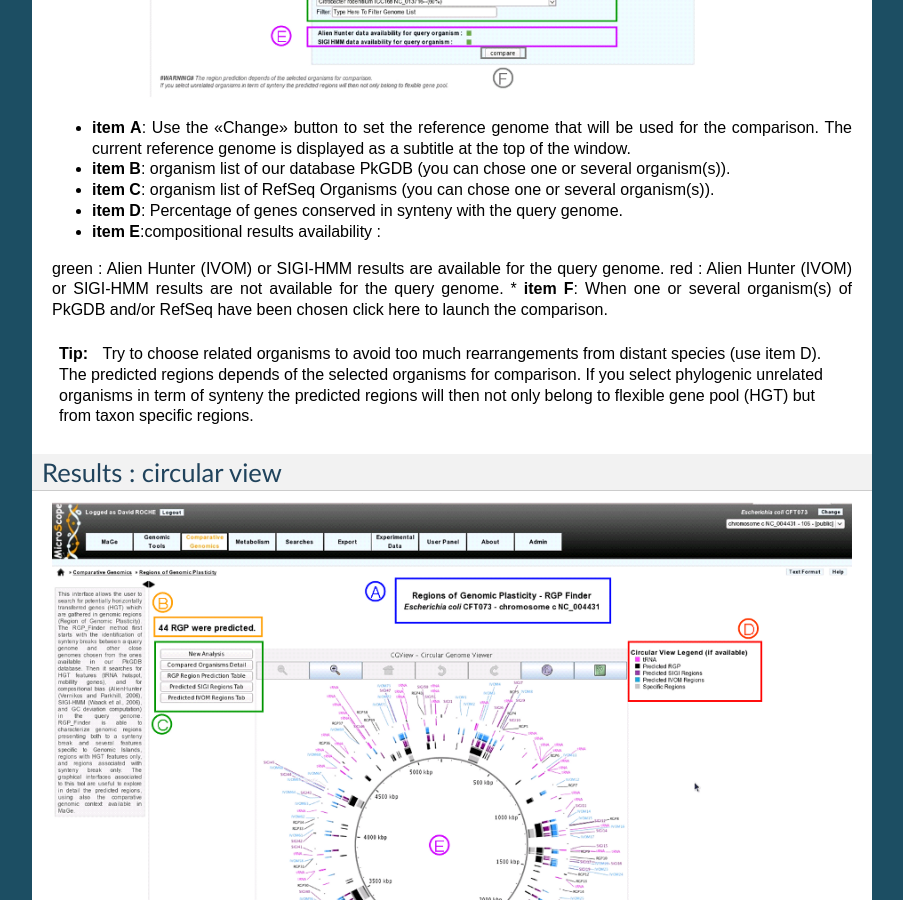
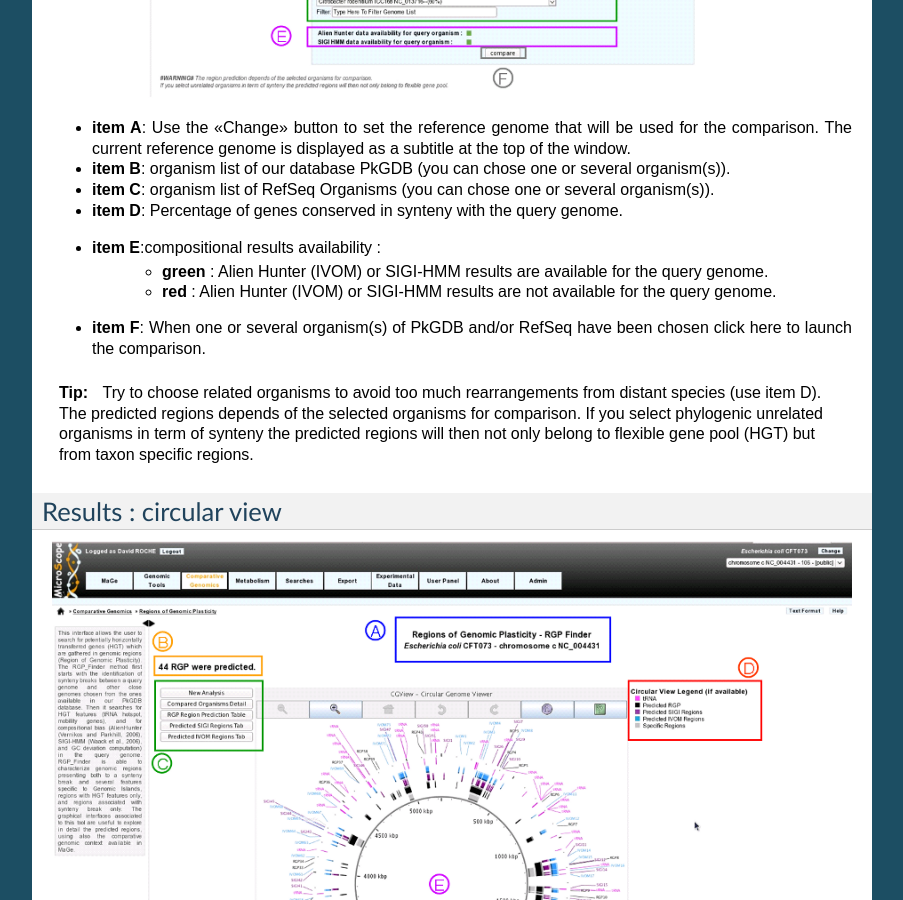
Before and after one commit to labgem/microscope-user-doc, a Sphinx documentation site: the page built from docs/content/compgenomics/genomicIsland.rst, in a window 1280 px wide and 900 px high, scrolled down 1122 px. Shown: the whole window, without its empty margins (198-1101 px from the left). Built offline with Sphinx 7.4.7, drawn with Linux system fonts in a browser that asks for light colours; formulas are drawn with MathJax 3.

Commit message:
Corrections

```diff
--- a/docs/content/compgenomics/genomicIsland.rst
+++ b/docs/content/compgenomics/genomicIsland.rst
@@ -26,8 +26,8 @@ How to read the interface?
 * **item C**: organism list of RefSeq Organisms (you can chose one or several organism(s)).
 * **item D**: Percentage of genes conserved in synteny with the query genome.
 * **item E**:compositional results availability :
-green : Alien Hunter (IVOM) or SIGI-HMM results are available for the query genome.
-red : Alien Hunter (IVOM) or SIGI-HMM results are not available for the query genome.
+	* **green** : Alien Hunter (IVOM) or SIGI-HMM results are available for the query genome.
+	* **red** : Alien Hunter (IVOM) or SIGI-HMM results are not available for the query genome.
 * **item F**: When one or several organism(s) of PkGDB and/or RefSeq have been chosen click here to launch the comparison.
 
 .. tip:: Try to choose related organisms to avoid too much rearrangements from distant species (use item D). The predicted regions depends of the selected organisms for comparison. If you select phylogenic unrelated organisms in term of synteny the predicted regions will then not only belong to flexible gene pool (HGT) but from taxon specific regions.
--- a/docs/content/compgenomics/pancoreTool.rst
+++ b/docs/content/compgenomics/pancoreTool.rst
@@ -3,7 +3,7 @@ Pan/Core Genome
 ###############
 
 How to access to the pan/core-genome analysis tool?
---------------------------------------------------
+---------------------------------------------------
 
 Pan/core-Genome tool is accessible in the **Comparative Genomics** section of the main navigation menu.
 
```
